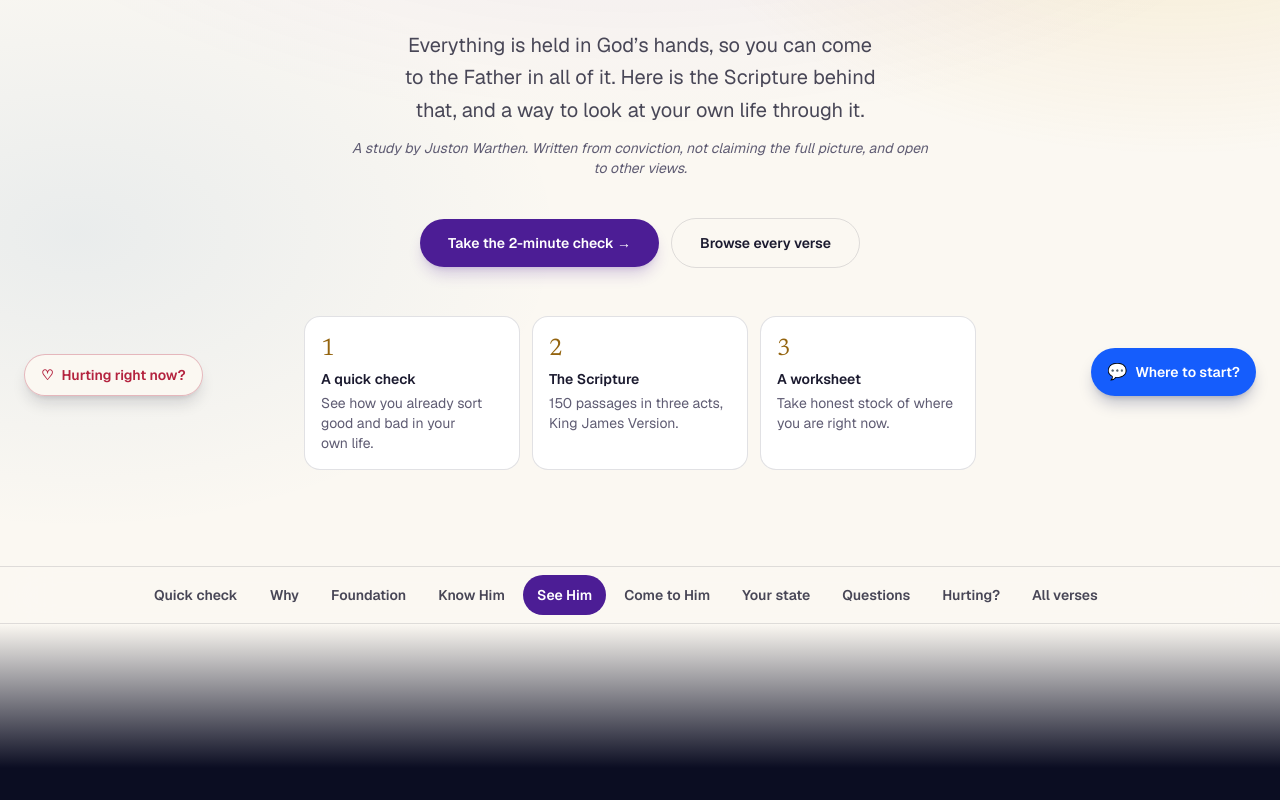
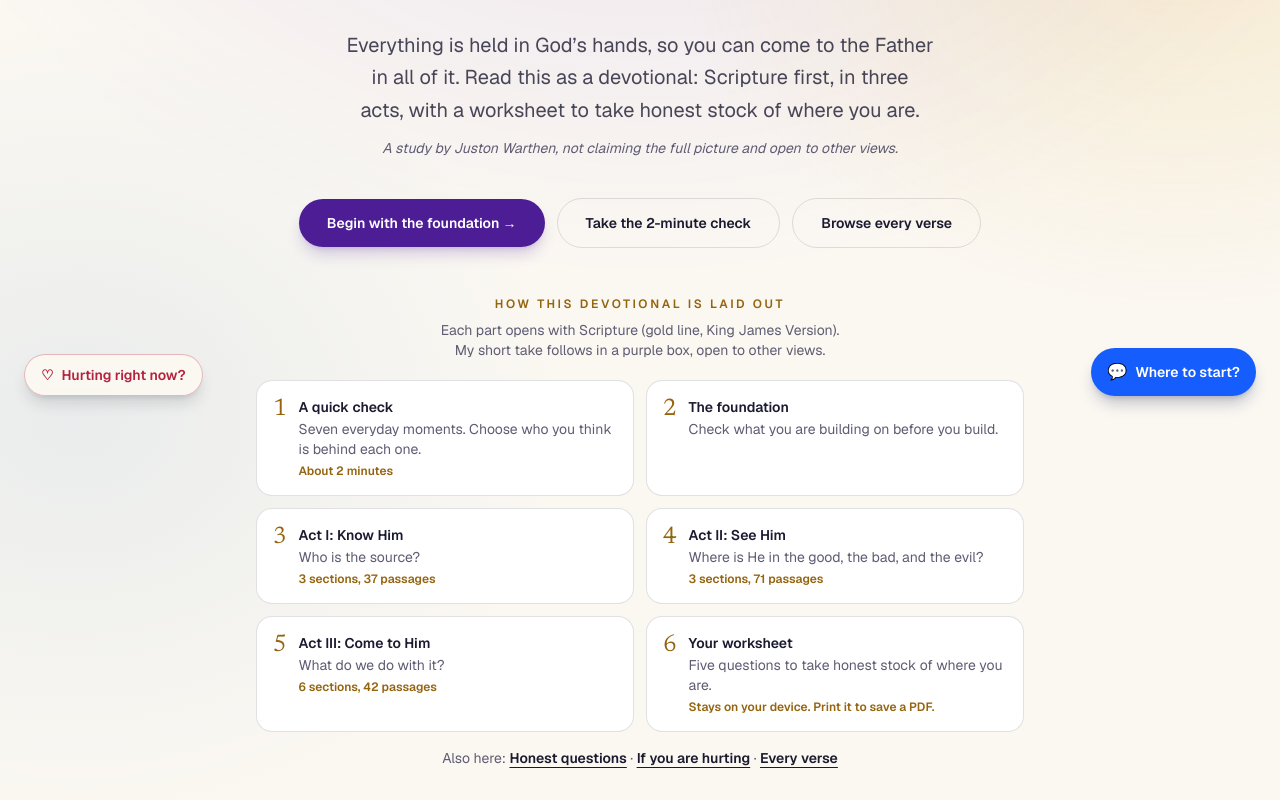
Before and after one commit to justonw/thewarthens-site, a Next.js app: page /source-of-life in a window 1280 px wide. Shown: the part 380-1180 px from the top of the page. Built offline with nearby package versions, Linux system fonts and the light colour scheme.

Commit message:
Source of Life: read as a devotional that gets to the foundation fast, real six-step path with a named worksheet, side tabs with previews; short answer and origin sections removed
Co-Authored-By: Claude Sonnet 5.5 <noreply@anthropic.com>

```diff
--- a/src/app/source-of-life/page.tsx
+++ b/src/app/source-of-life/page.tsx
@@ -7,6 +7,7 @@ import ParadigmTest from "@/components/source/ParadigmTest";
 import FoundationVisual from "@/components/source/FoundationVisual";
 import HouseProgress from "@/components/source/HouseProgress";
 import SectionNav, { type NavItem } from "@/components/source/SectionNav";
+import SourceRail from "@/components/source/SourceRail";
 import TeachMode, { TeachButton } from "@/components/source/TeachMode";
 import VerseBlock from "@/components/source/VerseBlock";
 import LibraryLoader from "@/components/source/LibraryLoader";
@@ -18,7 +19,7 @@ import {
   PAGE_TAGLINE,
   PAGE_TITLE,
   acts,
-  documentVerseCount,
+  devotionalPath,
   faq,
   featuredFor,
   hurtingVerses,
@@ -29,7 +30,6 @@ import {
   seoDescription,
   seoKeywords,
   seoTitle,
-  shortAnswer,
   shareDescription,
   shareTitle,
   verseByRef,
@@ -69,12 +69,11 @@ function Fade({ from, to }: { from: string; to: string }) {
 
 const navItems: NavItem[] = [
   { id: "test", label: "Quick check" },
-  { id: "why", label: "Why" },
   { id: "foundation", label: "Foundation" },
   { id: "act-1", label: "Know Him" },
   { id: "act-2", label: "See Him" },
   { id: "act-3", label: "Come to Him" },
-  { id: "state", label: "Your state" },
+  { id: "state", label: "Worksheet" },
   { id: "questions", label: "Questions" },
   { id: "hurting", label: "Hurting?" },
   { id: "library", label: "All verses" },
@@ -82,7 +81,6 @@ const navItems: NavItem[] = [
 
 const gold = "text-sol-gold";
 const eyebrow = "text-xs font-semibold uppercase tracking-[0.22em] text-sol-gold";
-const card = "rounded-3xl border border-sol-line bg-sol-card";
 
 function OurTake({ children }: { children: React.ReactNode }) {
   return (
@@ -95,6 +93,7 @@ function OurTake({ children }: { children: React.ReactNode }) {
 
 export default function SourceOfLifePage() {
   const url = `${site}${PAGE_PATH}`;
+  const path = devotionalPath();
   const quotes = {
     job1: verseByRef("questions", "Job 1:12"),
     job2: verseByRef("questions", "Job 2:6"),
@@ -158,6 +157,10 @@ export default function SourceOfLifePage() {
     <article className="relative overflow-x-clip">
       <script type="application/ld+json" dangerouslySetInnerHTML={{ __html: JSON.stringify(jsonLd) }} />
       <HouseProgress />
+      <SourceRail
+        watchId="path"
+        items={[...path.steps, ...path.more].map((st) => ({ id: st.id, mark: st.mark ?? String(st.number), title: st.title, line: st.line, peek: st.peek, note: st.note }))}
+      />
       <TeachMode />
 
       {/* Always-available way to the hurting path */}
@@ -179,7 +182,7 @@ export default function SourceOfLifePage() {
           }}
         />
         <div className="mx-auto max-w-5xl px-6 pt-16 pb-16 text-center sm:pt-24 sm:pb-24">
-          <p className={eyebrow}>{PAGE_TITLE} · Faith Journey with The Warthens</p>
+          <p className={eyebrow}>{PAGE_TITLE} · A devotional · Faith Journey with The Warthens</p>
           <h1 className="mt-7 font-sol font-semibold tracking-tight text-sol-ink">
             <span className="block text-4xl leading-[1.1] sm:text-6xl lg:text-[4.25rem] lg:leading-[1.08]">Good is not always God.</span>
             <span className="mt-2 block pb-3 text-4xl italic leading-[1.2] text-sol-violet sm:text-6xl lg:text-[4.25rem] lg:leading-[1.15]">
@@ -187,33 +190,52 @@ export default function SourceOfLifePage() {
             </span>
           </h1>
           <p className="text-balance mx-auto mt-6 max-w-2xl text-lg leading-relaxed text-sol-ink/80 sm:text-xl">
-            Everything is held in God’s hands, so you can come to the Father in all of it. Here is the Scripture behind that,
-            and a way to look at your own life through it.
+            Everything is held in God’s hands, so you can come to the Father in all of it. Read this as a devotional:
+            Scripture first, in three acts, with a worksheet to take honest stock of where you are.
           </p>
           <p className="mx-auto mt-3 max-w-xl text-sm italic text-sol-muted">
-            A study by Juston Warthen. Written from conviction, not claiming the full picture, and open to other views.
+            A study by Juston Warthen, not claiming the full picture and open to other views.
           </p>
           <div className="mt-10 flex flex-wrap items-center justify-center gap-3">
-            <a href="#test" className="rounded-full bg-sol-primary px-7 py-3.5 text-sm font-semibold text-sol-on-primary shadow-lg shadow-sol-primary/20 transition-colors hover:bg-sol-primary/90">
-              Take the 2-minute check →
+            <a href="#foundation" className="rounded-full bg-sol-primary px-7 py-3.5 text-sm font-semibold text-sol-on-primary shadow-lg shadow-sol-primary/20 transition-colors hover:bg-sol-primary/90">
+              Begin with the foundation →
+            </a>
+            <a href="#test" className="rounded-full border border-sol-line px-7 py-3.5 text-sm font-semibold text-sol-ink transition-colors hover:border-sol-gold/60">
+              Take the 2-minute check
             </a>
             <a href="#library" className="rounded-full border border-sol-line px-7 py-3.5 text-sm font-semibold text-sol-ink transition-colors hover:border-sol-gold/60">
               Browse every verse
             </a>
           </div>
-          <ul className="mx-auto mt-12 grid max-w-2xl gap-3 text-left sm:grid-cols-3">
-            {[
-              ["1", "A quick check", "See how you already sort good and bad in your own life."],
-              ["2", "The Scripture", `${documentVerseCount} passages in three acts, King James Version.`],
-              ["3", "A worksheet", "Take honest stock of where you are right now."],
-            ].map(([n, t, d]) => (
-              <li key={n} className="rounded-2xl border border-sol-line bg-sol-card p-4">
-                <p className="font-sol text-2xl text-sol-gold">{n}</p>
-                <p className="mt-1 text-sm font-semibold text-sol-ink">{t}</p>
-                <p className="mt-1 text-sm text-sol-muted">{d}</p>
-              </li>
-            ))}
-          </ul>
+          <div id="path" className="mx-auto mt-12 max-w-3xl text-left">
+            <p className={`${eyebrow} text-center`}>How this devotional is laid out</p>
+            <p className="text-balance mx-auto mt-2 max-w-xl text-center text-sm text-sol-muted">
+              Each part opens with Scripture (gold line, King James Version). My short take follows in a purple box, open to other views.
+            </p>
+            <ol className="mt-5 grid gap-3 sm:grid-cols-2">
+              {path.steps.map((st) => (
+                <li key={st.id}>
+                  <a href={`#${st.id}`} className="flex h-full gap-3 rounded-2xl border border-sol-line bg-sol-card p-4 transition-colors hover:border-sol-gold/60">
+                    <span aria-hidden className="font-sol text-2xl leading-none text-sol-gold">{st.number}</span>
+                    <span className="min-w-0">
+                      <span className="block text-sm font-semibold text-sol-ink">{st.title}</span>
+                      <span className="mt-0.5 block text-sm text-sol-muted">{st.line}</span>
+                      {st.note && <span className="mt-1 block text-xs font-semibold text-sol-gold">{st.note}</span>}
+                    </span>
+                  </a>
+                </li>
+              ))}
+            </ol>
+            <p className="mt-4 text-center text-sm text-sol-muted">
+              Also here:{" "}
+              {path.more.map((m, i) => (
+                <span key={m.id}>
+                  {i > 0 && " · "}
+                  <a href={`#${m.id}`} className="font-semibold text-sol-ink underline underline-offset-4 hover:text-sol-gold">{m.title}</a>
+                </span>
+              ))}
+            </p>
+          </div>
         </div>
       </header>
 
@@ -246,73 +268,6 @@ export default function SourceOfLifePage() {
         </div>
       </section>
       <Fade from={NIGHT} to={LIGHT} />
-
-      {/* ------------------------------------------------ why + how to read */}
-      <section id="why" className="mx-auto max-w-3xl scroll-mt-32 px-6 pb-20">
-        <Reveal>
-          <div className="rounded-3xl border border-sol-gold/30 bg-sol-card p-6 shadow-sm shadow-sol-ink/5 sm:p-8">
-            <h2 className="text-xs font-semibold uppercase tracking-[0.22em] text-sol-gold">The short answer</h2>
-            <p className="mt-3 font-sol text-xl font-semibold leading-snug text-sol-ink sm:text-2xl">Is everything good from God and everything bad from the devil?</p>
-            <p className="mt-3 font-sol text-xl leading-relaxed text-sol-ink sm:text-2xl sm:leading-relaxed">{shortAnswer}</p>
-          </div>
-        </Reveal>
-
-        <Reveal delay={80}>
-          <p className={`${eyebrow} mt-16`}>Why I made this</p>
-          <h2 className="mt-3 font-sol text-3xl font-semibold text-sol-ink sm:text-4xl">Where this started.</h2>
-          <p className="mt-2 text-sm text-sol-muted">By Juston Warthen</p>
-          <div className="mt-6 space-y-5 text-lg leading-relaxed text-sol-ink/80">
-            <p>
-              It started with a statement from a pulpit: whatever good happens in your life is God, and whatever bad
-              happens in your life is the devil. It sounded simple, and it did not sit right with what I was reading. I
-              had also been let down by the state of my own life, so the question was not abstract for me. I wanted a
-              more thorough look, so over time I started collecting Scripture. This page is that collection.
-            </p>
-            <p>
-              I am grateful for the people who teach faithfully, and I am not writing against anyone. But I came to feel
-              that idea can quietly dumb down who God is. When that is missed, we start chasing what feels good, we avoid
-              the hard question of why God allowed something, and our attention slides off God and onto the devil when it
-              never needed to. The devil and God are not equal.
-            </p>
-            <p>
-              What I call good and bad is my paradigm, the lens I look through. It does not mean it lines up with truth.
-              Even in the Garden there was a tree of the knowledge of good and evil. I do not claim the full revelation,
-              but I wonder if our trouble began when we started sorting good and evil by our own knowledge. My aim is one
-              lens: Christ, who is truth.
-            </p>
-          </div>
-        </Reveal>
-
-        <Reveal delay={80}>
-          <div className="mt-10 rounded-3xl border border-sol-violet/30 bg-sol-violet/[0.07] p-6 sm:p-8">
-            <p className="text-xs font-semibold uppercase tracking-[0.22em] text-sol-violet">Where I stand</p>
-            <p className="mt-3 text-lg leading-relaxed text-sol-ink">
-              I believe what is on this page. I am not claiming to have the absolute full picture, and I am open to other views. Please test it for yourself, the way the Bereans did.
-            </p>
-            <div className="mt-5">
-              <VerseBlock verse={verseByRef("questions", "Acts 17:11")} domId="why-acts-17-11" />
-            </div>
-          </div>
-        </Reveal>
-
-        <Reveal delay={80}>
-          <div className={`${card} mt-6 p-6 sm:p-8`}>
-            <p className="text-sm font-semibold text-sol-ink">How to read this page</p>
-            <p className="mt-2 text-sol-muted">
-              Some of this is Scripture and some of it is my perspective. I keep them visibly apart so you can weigh each one.
-            </p>
-            <div className="mt-5 grid gap-4 sm:grid-cols-2">
-              <div className="border-l-2 border-sol-gold/60 pl-4">
-                <p className="font-sol text-lg text-sol-ink">Gold line, serif type: the Bible itself, in the King James Version.</p>
-              </div>
-              <div className="rounded-2xl border border-sol-violet/30 bg-sol-violet/[0.07] p-4">
-                <p className="text-xs font-semibold uppercase tracking-[0.22em] text-sol-violet">My take</p>
-                <p className="mt-1 text-base text-sol-ink">Purple box: what I think it means, open to other views.</p>
-              </div>
-            </div>
-          </div>
-        </Reveal>
-      </section>
 
       {/* ------------------------------------------------ the foundation */}
       <section id="foundation" className="scroll-mt-32 px-6 py-20">
@@ -463,7 +418,7 @@ export default function SourceOfLifePage() {
       {/* ------------------------------------------------ current state */}
       <section id="state" className="scroll-mt-32 px-6 py-20">
         <div className="mx-auto max-w-3xl text-center">
-          <p className={eyebrow}>Take accountability</p>
+          <p className={eyebrow}>Your worksheet · Take accountability</p>
           <h2 className="mt-3 font-sol text-3xl font-semibold text-sol-ink sm:text-5xl">Your current state</h2>
           <p className="text-balance mx-auto mt-5 max-w-2xl text-lg leading-relaxed text-sol-ink/80">
             We take accountability because that is the current state. When we understand where we are and why, we can
--- /dev/null
+++ b/src/components/source/SourceRail.tsx
@@ -0,0 +1,82 @@
+"use client";
+
+import { useEffect, useState } from "react";
+
+// Side tabs on wide screens: where you are in the devotional, with a short preview of what is in each part when you
+// hover or tab to one. They appear once the overview near the top has scrolled out of sight, so there is only ever one
+// map on screen. Phones and tablets keep the overview and the menu under the header.
+
+export type RailItem = { id: string; mark: string; title: string; line: string; peek: string[]; note?: string };
+
+export default function SourceRail({ items, watchId }: { items: RailItem[]; watchId: string }) {
+  const [pastOverview, setPastOverview] = useState(false);
+  const [active, setActive] = useState("");
+
+  useEffect(() => {
+    const el = document.getElementById(watchId);
+    if (!el || typeof IntersectionObserver === "undefined") return;
+    const io = new IntersectionObserver(([e]) => setPastOverview(!e.isIntersecting && e.boundingClientRect.top < 0), { threshold: 0 });
+    io.observe(el);
+    return () => io.disconnect();
+  }, [watchId]);
+
+  useEffect(() => {
+    let frame = 0;
+    function update() {
+      frame = 0;
+      const line = window.innerHeight * 0.4;
+      let current = "";
+      for (const it of items) {
+        const el = document.getElementById(it.id);
+        if (el && el.getBoundingClientRect().top <= line) current = it.id;
+      }
+      setActive(current);
+    }
+    const onScroll = () => {
+      if (!frame) frame = requestAnimationFrame(update);
+    };
+    update();
+    window.addEventListener("scroll", onScroll, { passive: true });
+    return () => {
+      window.removeEventListener("scroll", onScroll);
+      if (frame) cancelAnimationFrame(frame);
+    };
+  }, [items]);
+
+  if (!pastOverview) return null;
+
+  return (
+    <nav aria-label="The parts of this devotional" className="fixed right-3 top-[calc(50%+2.5rem)] z-[55] hidden -translate-y-1/2 flex-col gap-1 rounded-2xl border border-sol-line bg-sol-paper/90 p-1.5 shadow-lg shadow-black/20 backdrop-blur xl:flex">
+      {items.map((it) => {
+        const on = active === it.id;
+        return (
+          <div key={it.id} className="group/tab relative">
+            <a
+              href={`#${it.id}`}
+              aria-current={on ? "location" : undefined}
+              className={`flex h-10 w-10 items-center justify-center rounded-xl font-sol text-lg font-semibold transition-colors ${on ? "bg-sol-ink text-sol-paper" : "text-sol-ink/70 hover:bg-sol-card hover:text-sol-ink"}`}
+            >
+              <span className="sr-only">{it.title}</span>
+              <span aria-hidden>{it.mark}</span>
+            </a>
+            <div
+              role="tooltip"
+              className="pointer-events-none absolute right-full top-1/2 mr-3 hidden w-72 -translate-y-1/2 rounded-2xl border border-sol-line bg-sol-card p-4 text-left shadow-xl shadow-black/20 group-focus-within/tab:block group-hover/tab:block"
+            >
+              <p className="text-sm font-semibold text-sol-ink">{it.title}</p>
+              <p className="mt-1 text-sm text-sol-ink/80">{it.line}</p>
+              {it.peek.length > 0 && (
+                <ul className="mt-2 list-disc space-y-0.5 pl-4 text-xs text-sol-muted">
+                  {it.peek.map((p) => (
+                    <li key={p}>{p}</li>
+                  ))}
+                </ul>
+              )}
+              {it.note && <p className="mt-2 text-xs font-semibold text-sol-gold">{it.note}</p>}
+            </div>
+          </div>
+        );
+      })}
+    </nav>
+  );
+}
--- a/src/lib/source-of-life.ts
+++ b/src/lib/source-of-life.ts
@@ -335,3 +335,69 @@ export const worksheetPrompts: { id: string; label: string; hint: string }[] = [
     hint: "One small, real step. He is the lens we look at all of life through.",
   },
 ];
+
+// ---------------------------------------------------------------------------------------------
+// The path through the page, in the order it is read. The overview near the top and the side tabs
+// both read from this, so what they say always matches what is actually on the page.
+
+export type PathStep = {
+  id: string;
+  /** 1 to 6 for the main path. Left out for the "also here" parts. */
+  number?: number;
+  /** A short mark for the side tab when there is no number. */
+  mark?: string;
+  title: string;
+  line: string;
+  /** What is inside, shown as a preview when a side tab is hovered or focused. */
+  peek: string[];
+  note?: string;
+};
+
+const ROMAN = { 1: "I", 2: "II", 3: "III" } as const;
+
+export function devotionalPath(): { steps: PathStep[]; more: PathStep[] } {
+  const passagesIn = (ids: string[]) => verses.filter((v) => !v.added && ids.includes(v.section)).length;
+  const actSteps: PathStep[] = acts.map((a, i) => {
+    const mine = sections.filter((s) => s.act === a.number);
+    return {
+      id: `act-${a.number}`,
+      number: i + 3,
+      title: `Act ${ROMAN[a.number]}: ${a.name}`,
+      line: a.line,
+      peek: mine.map((s) => s.title),
+      note: `${mine.length} sections, ${passagesIn(mine.map((s) => s.id))} passages`,
+    };
+  });
+  const steps: PathStep[] = [
+    {
+      id: "test",
+      number: 1,
+      title: "A quick check",
+      line: "Seven everyday moments. Choose who you think is behind each one.",
+      peek: ["About 2 minutes", "There are no right or wrong answers", "It shows how you already sort good and bad"],
+      note: "About 2 minutes",
+    },
+    {
+      id: "foundation",
+      number: 2,
+      title: "The foundation",
+      line: "Check what you are building on before you build.",
+      peek: ["A cracked foundation or a solid one", "Matthew 7:24-27", "1 Corinthians 3:11"],
+    },
+    ...actSteps,
+    {
+      id: "state",
+      number: 6,
+      title: "Your worksheet",
+      line: "Five questions to take honest stock of where you are.",
+      peek: worksheetPrompts.map((p) => p.label),
+      note: "Stays on your device. Print it to save a PDF.",
+    },
+  ];
+  const more: PathStep[] = [
+    { id: "questions", mark: "?", title: "Honest questions", line: "What a careful reader will ask.", peek: faq.slice(0, 3).map((f) => f.question), note: `${faq.length} questions` },
+    { id: "hurting", mark: "♡", title: "If you are hurting", line: "Start here. You do not have to settle any debate first.", peek: ["Scripture for a hard season", "A simple prayer", "988 (U.S.) if you are in crisis"] },
+    { id: "library", mark: "⌕", title: "Every verse", line: "Search the whole study.", peek: [], note: `${documentVerseCount} passages in the study` },
+  ];
+  return { steps, more };
+}
```
